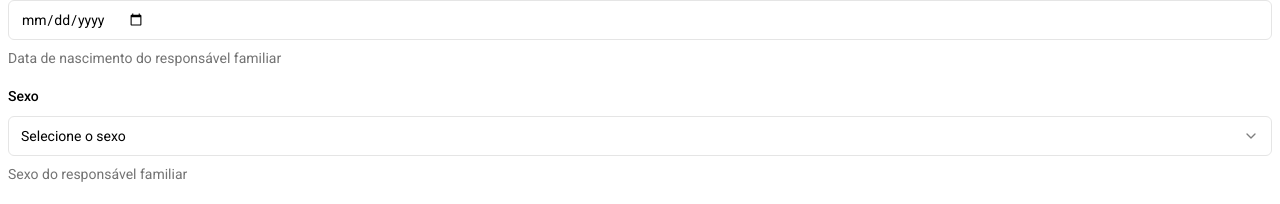
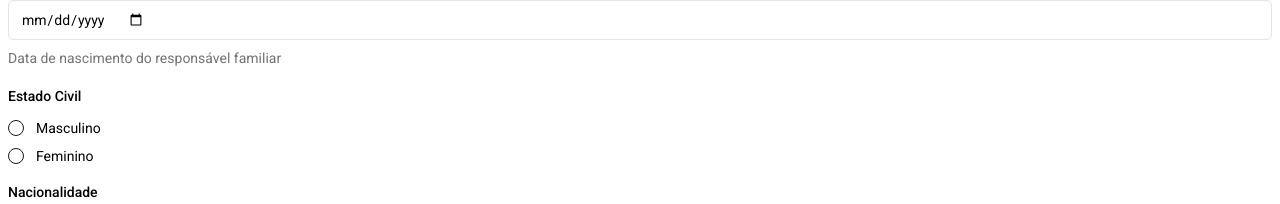
Before and after one commit to joaopedroaat/cadastro-semhab, a React (Vite) app: page / in a window 1280 px wide. Shown: the part 240-444 px from the top of the page. Built offline with nearby package versions, Linux system fonts and the light colour scheme; no server answers.

Commit message:
Change SexField from select to radio

```diff
--- a/src/components/fields/SexField.tsx
+++ b/src/components/fields/SexField.tsx
@@ -1,20 +1,13 @@
 import { useContext } from "react";
 import {
   FormControl,
-  FormDescription,
   FormField,
   FormItem,
   FormLabel,
   FormMessage,
 } from "../ui/form";
 import { FormContext } from "@/contexts/FormContext";
-import {
-  Select,
-  SelectContent,
-  SelectItem,
-  SelectTrigger,
-  SelectValue,
-} from "../ui/select";
+import { RadioGroup, RadioGroupItem } from "../ui/radio-group";
 
 export function SexField() {
   const { form } = useContext(FormContext);
@@ -23,20 +16,32 @@ export function SexField() {
       control={form.control}
       name="sex"
       render={({ field }) => (
-        <FormItem>
-          <FormLabel>Sexo</FormLabel>
-          <Select onValueChange={field.onChange} defaultValue={field.value}>
-            <FormControl>
-              <SelectTrigger>
-                <SelectValue placeholder="Selecione o sexo" />
-              </SelectTrigger>
-            </FormControl>
-            <SelectContent>
-              <SelectItem value="male">Masculino</SelectItem>
-              <SelectItem value="female">Feminino</SelectItem>
-            </SelectContent>
-          </Select>
-          <FormDescription>Sexo do responsável familiar</FormDescription>
+        <FormItem className="space-y-3">
+          <FormLabel>Estado Civil</FormLabel>
+          <FormControl>
+            <RadioGroup
+              onValueChange={field.onChange}
+              defaultValue={field.value}
+              className="flex flex-col space-y-1"
+            >
+              <FormItem className="flex items-center space-x-3 space-y-0">
+                <FormControl>
+                  <RadioGroupItem value="male" />
+                </FormControl>
+                <FormLabel className="font-normal">
+                  Masculino
+                </FormLabel>
+              </FormItem>
+              <FormItem className="flex items-center space-x-3 space-y-0">
+                <FormControl>
+                  <RadioGroupItem value="female" />
+                </FormControl>
+                <FormLabel className="font-normal">
+                  Feminino
+                </FormLabel>
+              </FormItem>
+            </RadioGroup>
+          </FormControl>
           <FormMessage />
         </FormItem>
       )}
```
